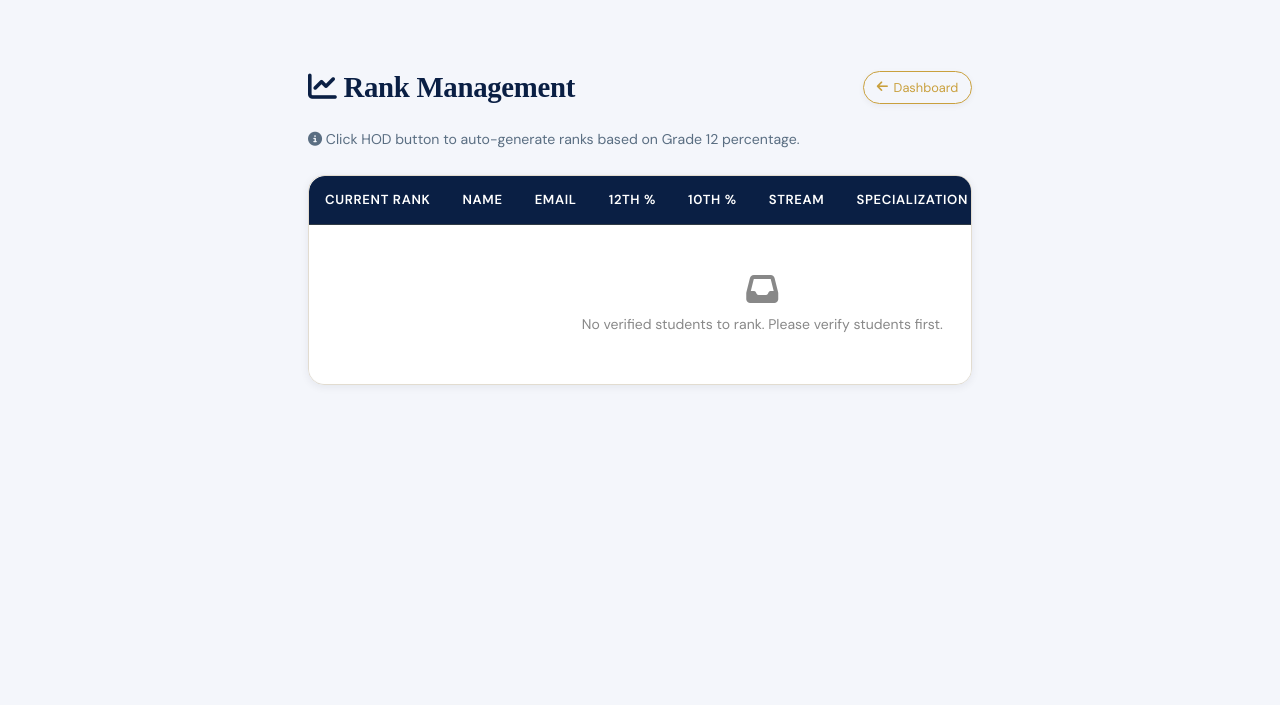
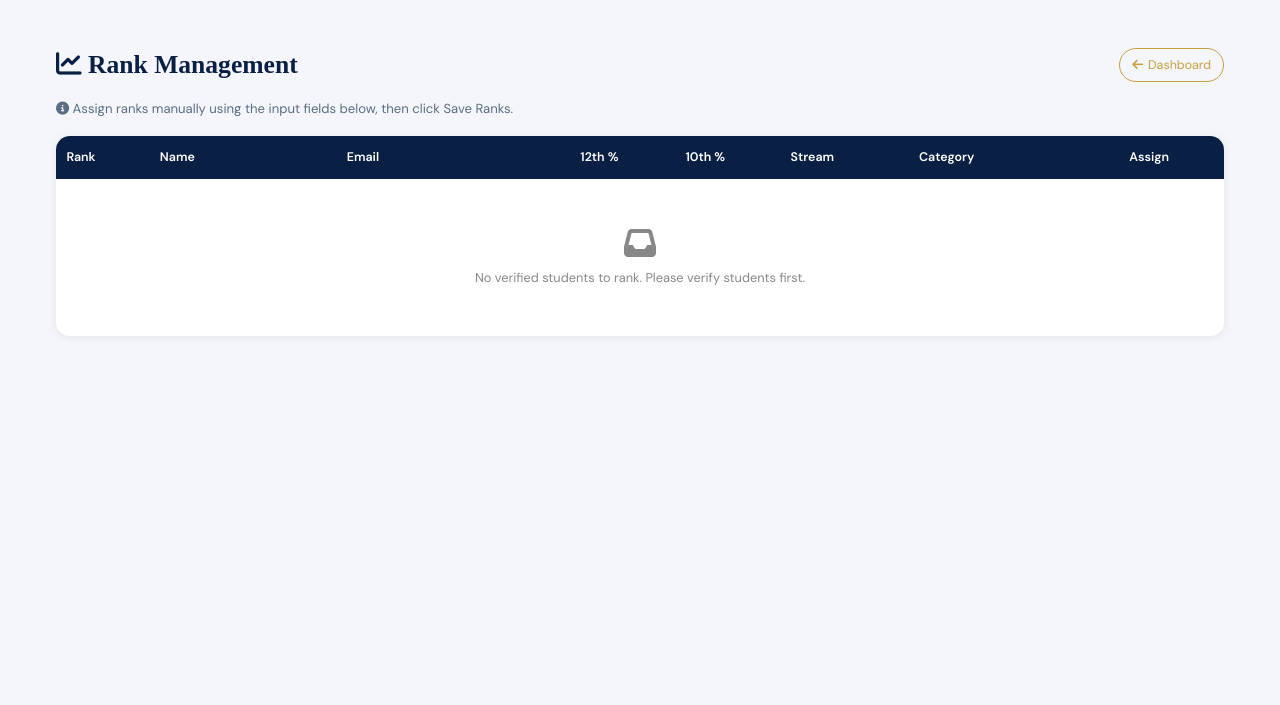
Before and after one commit to Cshekar77/applypvt, a Flask app: page /admin/rank in a window 1280 px wide. Shown: the top 705 px of the page. Run offline with Flask 3, Linux system fonts and the light colour scheme; the visitor is signed in with stand-in values (Sample User, id 1); data that the repository does not hold is empty; some libraries are stand-ins or nearby versions.

Commit message:
Fixed page

```diff
--- a/templates/admin_rank.html
+++ b/templates/admin_rank.html
@@ -3,212 +3,215 @@
 {% block navbar_auth %}{% endblock %}
 {% block content %}
 <style>
-  .admin-table {
+  /* ── PAGE LAYOUT ── */
+  .rank-page-wrap {
     width: 100%;
+    max-width: 100%;
+    padding: 1.25rem 1.5rem;
+    box-sizing: border-box;
+  }
+  .rank-page-header {
+    display: flex; justify-content: space-between;
+    align-items: center; flex-wrap: wrap;
+    gap: .75rem; margin-bottom: .75rem;
+  }
+  .rank-page-header h2 {
+    font-family: 'Playfair Display', serif;
+    font-size: 1.6rem; color: #0a1f44; margin: 0;
+  }
+  .rank-text-muted {
+    color: #5a6e82; margin-bottom: 1rem; font-size: .82rem;
+  }
+
+  /* ── TABLE ── */
+  .rank-table-wrap {
+    width: 100%;
+    border-radius: 14px;
+    overflow: hidden;
+    box-shadow: 0 2px 10px rgba(0,0,0,.07);
+  }
+  .rank-admin-table {
+    width: 100%;
+    table-layout: fixed;
     border-collapse: collapse;
     background: white;
-    border-radius: 16px;
-    overflow: hidden;
-    box-shadow: 0 2px 10px rgba(0,0,0,.05);
-    min-width: 780px;
   }
-  .admin-table th {
+
+  /* 8 columns — widths sum to 100% */
+  .rank-admin-table th:nth-child(1) { width: 8%; }   /* Rank */
+  .rank-admin-table th:nth-child(2) { width: 16%; }  /* Name */
+  .rank-admin-table th:nth-child(3) { width: 20%; }  /* Email */
+  .rank-admin-table th:nth-child(4) { width: 9%; }   /* 12th % */
+  .rank-admin-table th:nth-child(5) { width: 9%; }   /* 10th % */
+  .rank-admin-table th:nth-child(6) { width: 11%; }  /* Stream */
+  .rank-admin-table th:nth-child(7) { width: 18%; }  /* Category */
+  .rank-admin-table th:nth-child(8) { width: 9%; }   /* Assign */
+
+  .rank-admin-table th {
     background: #0a1f44;
     color: white;
-    padding: .85rem 1rem;
+    padding: .7rem .65rem;
     text-align: left;
     font-weight: 600;
-    font-size: .82rem;
+    font-size: .78rem;
     white-space: nowrap;
+    overflow: hidden;
+    text-overflow: ellipsis;
   }
-  .admin-table td {
-    padding: .75rem 1rem;
+  .rank-admin-table td {
+    padding: .65rem .65rem;
     border-bottom: 1px solid #eef2f8;
     color: #1a2c3e;
     vertical-align: middle;
-    font-size: .875rem;
+    font-size: .8rem;
+    overflow: hidden;
+    text-overflow: ellipsis;
+    white-space: nowrap;
   }
-  .admin-table tr:last-child td { border-bottom: none; }
-  .admin-table tr:hover { background: #f8f9fa; }
+  .rank-admin-table td:nth-child(2) { white-space: normal; word-break: break-word; }
+  .rank-admin-table td:nth-child(3) { white-space: normal; word-break: break-all; font-size: .74rem; color: #5a6e82; }
 
+  .rank-admin-table tr:last-child td { border-bottom: none; }
+  .rank-admin-table tr:hover { background: #f8f9fa; }
+
+  /* ── BADGES ── */
   .rank-badge {
     background: #c9a03d; color: #0a1f44;
-    padding: .2rem .6rem; border-radius: 20px;
-    font-size: .8rem; font-weight: 700;
-    display: inline-block; text-align: center; min-width: 40px;
-    white-space: nowrap;
+    padding: .18rem .5rem; border-radius: 20px;
+    font-size: .74rem; font-weight: 700;
+    display: inline-block; text-align: center;
   }
   .rank-badge-empty {
     background: #eef2f8; color: #8a92a0;
-    padding: .2rem .6rem; border-radius: 20px;
-    font-size: .75rem; display: inline-block; white-space: nowrap;
-  }
-  .specialization-badge {
-    background: #eef2ff; color: #0a1f44;
-    padding: .2rem .5rem; border-radius: 12px;
-    font-size: .7rem; display: inline-block; white-space: nowrap;
+    padding: .18rem .5rem; border-radius: 20px;
+    font-size: .72rem; display: inline-block;
   }
   .category-badge {
     background: #e8f5e9; color: #2e7d32;
-    padding: .2rem .5rem; border-radius: 12px;
-    font-size: .7rem; display: inline-block; white-space: nowrap;
+    padding: .18rem .45rem; border-radius: 10px;
+    font-size: .7rem; display: inline-block;
+    max-width: 100%; overflow: hidden;
+    text-overflow: ellipsis; white-space: nowrap;
   }
+  .percent-highlight { font-weight: 700; color: #c9a03d; }
+
+  /* ── RANK INPUT ── */
   .rank-input {
-    width: 80px; padding: 7px 8px;
-    border: 2px solid #e2e8f0; border-radius: 12px;
-    font-size: .88rem; text-align: center;
+    width: 100%; max-width: 64px;
+    padding: 5px 4px;
+    border: 2px solid #e2e8f0; border-radius: 10px;
+    font-size: .82rem; text-align: center;
     font-weight: 600; box-sizing: border-box;
     transition: border-color .2s;
   }
   .rank-input:focus { outline: none; border-color: #c9a03d; }
   .rank-input::placeholder { color: #aaa; font-weight: normal; }
 
-  .percent-highlight { font-weight: 700; color: #c9a03d; font-size: 1rem; }
+  /* ── BUTTONS ── */
+  .rank-btn-primary {
+    background: #c9a03d; color: #0a1f44;
+    border: none; padding: .65rem 1.75rem;
+    border-radius: 40px; font-weight: 600;
+    cursor: pointer; font-size: .9rem;
+    display: inline-flex; align-items: center; gap: .45rem;
+    transition: background .2s, transform .15s; white-space: nowrap;
+  }
+  .rank-btn-primary:hover { background: #b58c2e; transform: translateY(-2px); }
 
-  .btn-primary {
-    background: #c9a03d; color: #0a1f44;
-    border: none; padding: .75rem 2rem;
-    border-radius: 40px; font-weight: 600;
-    cursor: pointer; font-size: .95rem;
-    display: inline-flex; align-items: center; gap: .5rem;
-    transition: background .2s, transform .15s;
-    white-space: nowrap;
-  }
-  .btn-primary:hover { background: #b58c2e; transform: translateY(-2px); }
-
-  .btn-outline {
+  .rank-btn-outline {
     background: transparent; border: 1px solid #c9a03d;
-    color: #c9a03d; padding: .4rem .8rem;
-    border-radius: 20px; font-size: .8rem; cursor: pointer;
+    color: #c9a03d; padding: .35rem .75rem;
+    border-radius: 20px; font-size: .78rem; cursor: pointer;
     text-decoration: none; display: inline-flex;
-    align-items: center; gap: .35rem; white-space: nowrap;
+    align-items: center; gap: .3rem; white-space: nowrap;
     transition: background .2s, color .2s;
   }
-  .btn-outline:hover { background: #c9a03d; color: white; }
-  .btn-sm { font-size: .8rem; padding: .3rem .8rem; }
-
-  .page-header-inner {
-    display: flex; justify-content: space-between;
-    align-items: center; flex-wrap: wrap;
-    gap: 1rem; margin-bottom: 1rem;
-  }
-  .page-header-inner h2 {
-    font-family: 'Playfair Display', serif;
-    font-size: 1.8rem; color: #0a1f44; margin: 0;
-  }
-  .text-muted { color: #5a6e82; margin-bottom: 1.5rem; font-size: .88rem; }
+  .rank-btn-outline:hover { background: #c9a03d; color: white; }
 
   .rank-actions {
-    display: flex; gap: .85rem; align-items: center;
-    flex-wrap: wrap; margin-top: 1.25rem;
+    display: flex; gap: .75rem; align-items: center;
+    flex-wrap: wrap; margin-top: 1rem;
   }
 
-  .hod-btn {
-    background: #1a237e; color: white; border: none;
-    padding: .7rem 1.4rem; border-radius: 40px;
-    font-weight: 600; cursor: pointer; font-size: .9rem;
-    display: inline-flex; align-items: center; gap: .5rem;
-    transition: background .2s, transform .15s;
-    white-space: nowrap;
-  }
-  .hod-btn:hover { background: #283593; transform: translateY(-2px); }
-
-  .hod-badge {
-    background: #c9a03d; color: #0a1f44;
-    font-size: .62rem; font-weight: 700;
-    padding: .1rem .45rem; border-radius: 20px;
-    letter-spacing: .05em; text-transform: uppercase;
-  }
-
-  .table-wrap {
-    overflow-x: auto;
-    -webkit-overflow-scrolling: touch;
-    border-radius: 16px;
-  }
-
-  /* ── TOAST NOTIFICATION ── */
+  /* ── TOAST ── */
   .rank-toast {
     position: fixed; bottom: 1.5rem; left: 50%;
     transform: translateX(-50%) translateY(80px);
     background: #0a1f44; color: white;
-    padding: .75rem 1.5rem; border-radius: 30px;
-    font-size: .88rem; font-weight: 600;
+    padding: .7rem 1.4rem; border-radius: 30px;
+    font-size: .85rem; font-weight: 600;
     box-shadow: 0 8px 24px rgba(10,31,68,.3);
     z-index: 9999; transition: transform .3s ease, opacity .3s ease;
-    opacity: 0; display: flex; align-items: center; gap: .6rem;
+    opacity: 0; display: flex; align-items: center; gap: .55rem;
     white-space: nowrap;
   }
   .rank-toast.show { transform: translateX(-50%) translateY(0); opacity: 1; }
   .rank-toast.success { background: #065f46; }
-  .rank-toast.info    { background: #0a1f44; }
 
   /* ── DARK MODE ── */
-  body.dark .page-header-inner h2 { color: #eef2ff; }
-  body.dark .text-muted { color: #b9c8e8; }
-  body.dark .admin-table { background: #1a2538; }
-  body.dark .admin-table td { color: #eef2ff; border-bottom-color: #2d3e54; }
-  body.dark .admin-table tr:hover { background: #2d3e54; }
-  body.dark .admin-table tr:last-child td { border-bottom: none; }
+  body.dark .rank-page-header h2 { color: #eef2ff; }
+  body.dark .rank-text-muted { color: #b9c8e8; }
+  body.dark .rank-admin-table { background: #1a2538; }
+  body.dark .rank-admin-table td { color: #eef2ff; border-bottom-color: #2d3e54; }
+  body.dark .rank-admin-table td:nth-child(3) { color: #b9c8e8; }
+  body.dark .rank-admin-table tr:hover { background: #2d3e54; }
   body.dark .rank-badge { background: #c9a03d; color: #0a1f44; }
   body.dark .rank-badge-empty { background: #2d3e54; color: #b9c8e8; }
-  body.dark .specialization-badge { background: #2d3e54; color: #eef2ff; }
   body.dark .category-badge { background: #1e3a2f; color: #81c784; }
   body.dark .rank-input { background: #0f1a24; border-color: #2d3e54; color: #eef2ff; }
   body.dark .rank-input:focus { border-color: #c9a03d; }
   body.dark .percent-highlight { color: #c9a03d; }
-  body.dark .btn-primary { background: #c9a03d; color: #0a1f44; }
-  body.dark .btn-primary:hover { background: #b58c2e; }
-  body.dark .rank-toast { box-shadow: 0 8px 24px rgba(0,0,0,.5); }
+  body.dark .rank-btn-primary { background: #c9a03d; color: #0a1f44; }
+  body.dark .rank-btn-primary:hover { background: #b58c2e; }
 
   /* ── RESPONSIVE ── */
+  @media (max-width: 900px) {
+    .rank-admin-table th,
+    .rank-admin-table td { font-size: .7rem; padding: .5rem .45rem; }
+    .rank-input { max-width: 52px; }
+  }
   @media (max-width: 640px) {
-    .page-header-inner h2 { font-size: 1.4rem; }
+    .rank-page-wrap { padding: .75rem; }
+    .rank-page-header h2 { font-size: 1.25rem; }
     .rank-actions { flex-direction: column; align-items: stretch; }
-    .rank-actions .btn-primary,
-    .rank-actions .hod-btn,
-    .rank-actions .btn-outline { width: 100%; justify-content: center; }
-    .rank-toast { width: calc(100% - 2rem); text-align: center; white-space: normal; justify-content: center; }
-  }
-
-  @media (max-width: 480px) {
-    .admin-table td, .admin-table th { padding: .55rem .65rem; font-size: .75rem; }
-    .rank-input { width: 60px; padding: 5px 4px; font-size: .8rem; }
-    .specialization-badge, .category-badge { font-size: .65rem; }
+    .rank-actions .rank-btn-primary,
+    .rank-actions .rank-btn-outline { width: 100%; justify-content: center; }
+    .rank-table-wrap { overflow-x: auto; }
+    .rank-toast { width: calc(100% - 1.5rem); white-space: normal; justify-content: center; }
   }
 </style>
 
-<div class="page-wrap">
-  <div class="page-header-inner">
+<div class="rank-page-wrap">
+  <div class="rank-page-header">
     <h2><i class="fas fa-chart-line"></i> Rank Management</h2>
-    <a href="{{ url_for('main.admin_dashboard') }}" class="btn-outline btn-sm">
+    <a href="{{ url_for('main.admin_dashboard') }}" class="rank-btn-outline">
       <i class="fas fa-arrow-left"></i> Dashboard
     </a>
   </div>
 
-  <p class="text-muted">
+  <p class="rank-text-muted">
     <i class="fas fa-info-circle"></i>
     {% if students and students[0].rank %}
-      Currently sorted by rank. Use HOD button to reorder by 12th percentage.
+      Currently sorted by rank. Assign ranks manually using the input fields below.
     {% else %}
-      Click HOD button to auto-generate ranks based on Grade 12 percentage.
+      Assign ranks manually using the input fields below, then click Save Ranks.
     {% endif %}
   </p>
 
   <form method="POST" action="{{ url_for('main.save_ranks') }}">
     <input type="hidden" name="csrf_token" value="{{ csrf_token }}"/>
-    <div class="table-wrap">
-      <table class="admin-table" id="rank-table">
+    <div class="rank-table-wrap">
+      <table class="rank-admin-table" id="rank-table">
         <thead>
           <tr>
-            <th>Current Rank</th>
+            <th>Rank</th>
             <th>Name</th>
             <th>Email</th>
             <th>12th %</th>
             <th>10th %</th>
             <th>Stream</th>
-            <th>Specialization</th>
             <th>Category</th>
-            <th>Assign Rank</th>
+            <th>Assign</th>
           </tr>
         </thead>
         <tbody>
@@ -218,25 +221,14 @@
               {% if s.rank %}
                 <span class="rank-badge">#{{ s.rank }}</span>
               {% else %}
-                <span class="rank-badge-empty">Not ranked</span>
+                <span class="rank-badge-empty">—</span>
               {% endif %}
             </td>
             <td><strong>{{ s.full_name }}</strong></td>
-            <td style="font-size:.8rem;color:#5a6e82">{{ s.email }}</td>
+            <td>{{ s.email }}</td>
             <td><span class="percent-highlight">{{ "%.2f"|format(s.percent_12) if s.percent_12 else '—' }}{% if s.percent_12 %}%{% endif %}</span></td>
             <td>{{ "%.2f"|format(s.percent_10) if s.percent_10 else '—' }}{% if s.percent_10 %}%{% endif %}</td>
             <td>{{ s.stream_12 or '—' }}</td>
-            <td>
-              {% if s.specialization %}
-                {% if s.specialization == 'Other' and s.specialization_other %}
-                  <span class="specialization-badge" title="{{ s.specialization_other }}">
-                    <i class="fas fa-code"></i> {{ s.specialization_other[:22] }}{% if s.specialization_other|length > 22 %}…{% endif %}
-                  </span>
-                {% else %}
-                  <span class="specialization-badge"><i class="fas fa-code"></i> {{ s.specialization }}</span>
-                {% endif %}
-              {% else %}—{% endif %}
-            </td>
             <td>
               {% if s.category %}
                 <span class="category-badge"><i class="fas fa-tag"></i> {{ s.category.name }}</span>
@@ -246,14 +238,14 @@
               <input type="number"
                 name="rank_{{ s.id }}"
                 value="{{ s.rank or '' }}"
-                placeholder="Rank"
+                placeholder="#"
                 min="1"
                 class="rank-input">
             </td>
           </tr>
           {% else %}
           <tr>
-            <td colspan="9" style="text-align:center;padding:3rem;color:#888">
+            <td colspan="8" style="text-align:center;padding:3rem;color:#888">
               <i class="fas fa-inbox" style="font-size:2rem;margin-bottom:.5rem;display:block"></i>
               No verified students to rank. Please verify students first.
             </td>
@@ -265,14 +257,16 @@
 
     {% if students %}
     <div class="rank-actions">
-      <button type="submit" class="btn-primary">
+      <button type="submit" class="rank-btn-primary">
         <i class="fas fa-save"></i> Save Ranks
       </button>
-      <button type="button" class="hod-btn" onclick="hodAutoRank()">
+      <!-- HOD Auto-Generate Ranks button removed as per admin request -->
+      <!--
+      <button type="button" onclick="hodAutoRank()">
         <i class="fas fa-magic"></i> Auto-Generate Ranks
-        <span class="hod-badge">HOD</span>
       </button>
-      <a href="{{ url_for('main.admin_verified') }}" class="btn-outline btn-sm">
+      -->
+      <a href="{{ url_for('main.admin_verified') }}" class="rank-btn-outline">
         <i class="fas fa-users"></i> View Verified
       </a>
     </div>
@@ -280,7 +274,6 @@
   </form>
 </div>
 
-{# Toast notification element #}
 <div class="rank-toast" id="rank-toast"></div>
 
 {% endblock %}
@@ -291,34 +284,31 @@
     var toast = document.getElementById('rank-toast');
     toast.innerHTML = '<i class="fas fa-' + (type === 'success' ? 'check-circle' : 'info-circle') + '"></i> ' + msg;
     toast.className = 'rank-toast ' + (type || 'info') + ' show';
-    setTimeout(function() {
-      toast.classList.remove('show');
-    }, 3200);
+    setTimeout(function() { toast.classList.remove('show'); }, 3200);
   }
 
+  /* HOD auto-rank — commented out, no longer triggered from UI */
+  /*
   function hodAutoRank() {
     if (!confirm('Auto-generate ranks based on 12th % (tiebreaker: 10th %)?\nThis will overwrite existing rank inputs.')) return;
-
     var tbody = document.querySelector('#rank-table tbody');
     var rows  = Array.from(tbody.querySelectorAll('tr[data-percent12]'));
-
     rows.sort(function(a, b) {
       var p12a = parseFloat(a.dataset.percent12) || 0;
       var p12b = parseFloat(b.dataset.percent12) || 0;
-    if (p12b !== p12a) return p12b - p12a;          // primary: 12th % desc
+      if (p12b !== p12a) return p12b - p12a;
       var p10a = parseFloat(a.dataset.percent10) || 0;
       var p10b = parseFloat(b.dataset.percent10) || 0;
-    return p10b - p10a;                              // tiebreaker: 10th % desc
+      return p10b - p10a;
     });
-
     tbody.innerHTML = '';
     rows.forEach(function(row, index) {
       var input = row.querySelector('input[name^="rank_"]');
       if (input) input.value = index + 1;
       tbody.appendChild(row);
     });
-
-  showToast('Ranks auto-generated! Click "Save Ranks" to save.', 'success');
+    showToast('Ranks auto-generated! Click Save Ranks to save.', 'success');
   }
+  */
 </script>
 {% endblock %}
```
Lines whose indentation alone changed are shown as unchanged.
